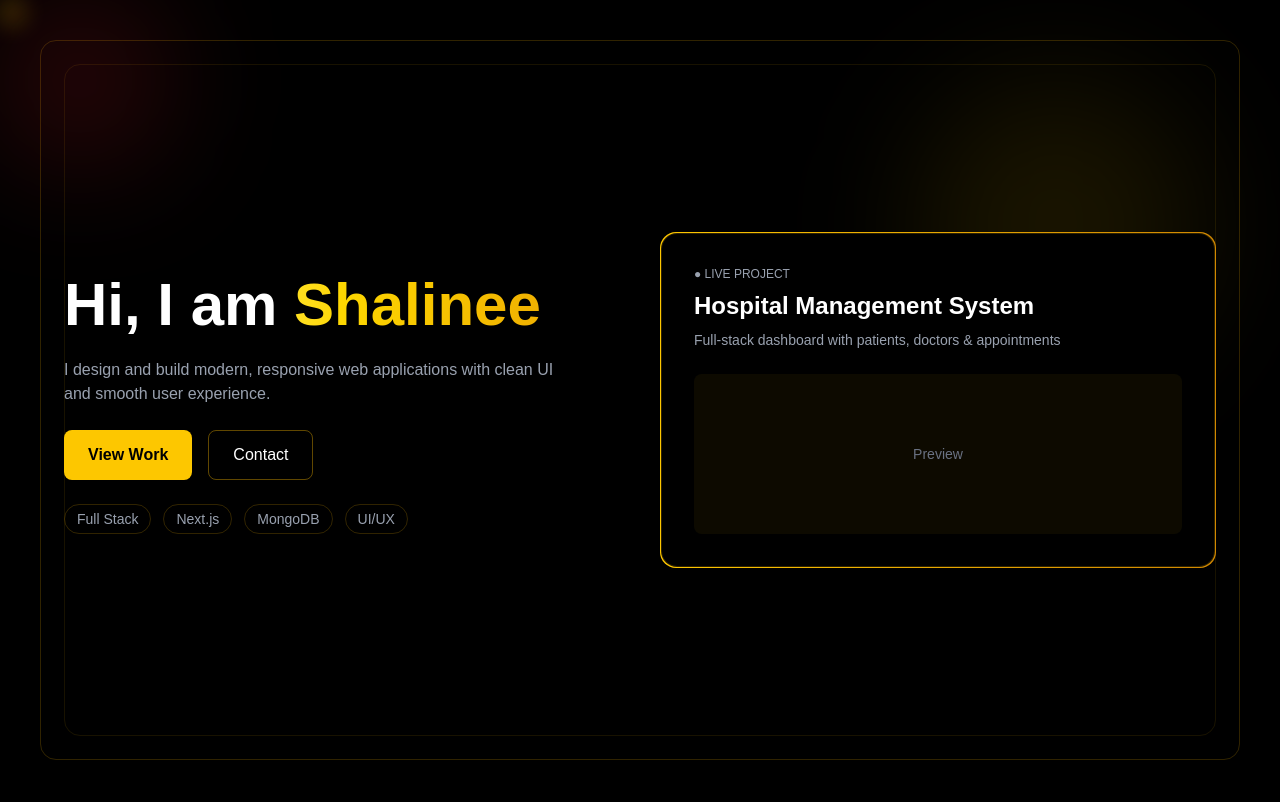
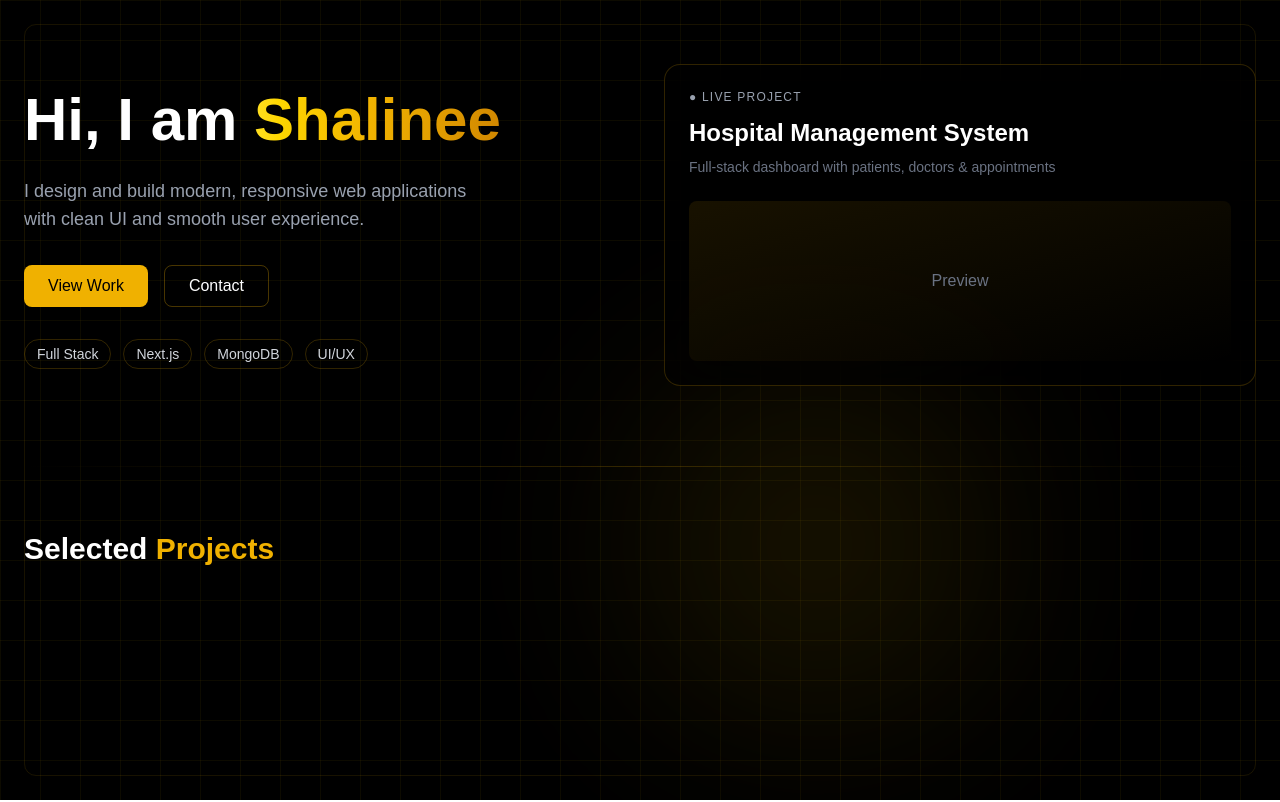
Before and after one commit to Shalineeeweeee/portfolio, a Next.js app: page / in a window 1280 px wide. Shown: the top 802 px of the page. Built offline with nearby package versions, Linux system fonts and the light colour scheme.

Commit message:
updating page

```diff
--- a/app/page.tsx
+++ b/app/page.tsx
@@ -1,25 +1,115 @@
-import Navbar from "./components/Navbar";
-import Hero from "./components/Hero";
-import ProjectsSection from "./components/ProjectsSection";
-import CursorGlow from "./components/CursorGlow";
+"use client";
+
+import { motion } from "framer-motion";
 
 export default function Home() {
   return (
     <div className="relative min-h-screen bg-black text-white overflow-hidden">
 
-      <CursorGlow />
-      <Navbar />
+      {/* 🔥 GRID BACKGROUND */}
+      <div className="absolute inset-0 bg-[linear-gradient(to_right,rgba(255,215,0,0.05)_1px,transparent_1px),linear-gradient(to_bottom,rgba(255,215,0,0.05)_1px,transparent_1px)] bg-[size:40px_40px]" />
 
-      <Hero />
+      {/* 🔥 FRAME */}
+      <div className="absolute inset-0 pointer-events-none">
+        <div className="absolute inset-0 border border-yellow-500/10 rounded-xl m-6"></div>
+      </div>
 
-      {/* PROJECTS */}
-      <div className="px-6 py-20 max-w-6xl mx-auto">
-        <h2 className="text-3xl md:text-4xl font-bold mb-10">
-          Selected{" "}
-          <span className="text-yellow-400">Projects</span>
-        </h2>
+      {/* 🔥 GLOW ORB (FOCAL POINT) */}
+      <div className="absolute top-1/2 right-1/4 w-72 h-72 rounded-full bg-yellow-400/20 blur-[120px] animate-pulse" />
 
-        <ProjectsSection />
+      {/* CONTENT */}
+      <div className="relative z-10 px-6 py-16 max-w-7xl mx-auto">
+
+        <motion.div
+          initial={{ opacity: 0, y: 40 }}
+          animate={{ opacity: 1, y: 0 }}
+          transition={{ duration: 0.8 }}
+          className="grid md:grid-cols-2 gap-12 items-center"
+        >
+
+          {/* LEFT */}
+          <div>
+            <h1 className="text-5xl md:text-6xl font-bold leading-tight">
+              Hi, I am{" "}
+              <span className="bg-gradient-to-r from-yellow-300 via-yellow-500 to-yellow-600 bg-clip-text text-transparent">
+                Shalinee
+              </span>
+            </h1>
+
+            <p className="mt-5 text-gray-400 text-lg max-w-md">
+              I design and build modern, responsive web applications with clean UI and smooth user experience.
+            </p>
+
+            {/* BUTTONS */}
+            <div className="mt-8 flex gap-4">
+
+              <button className="relative px-6 py-2 rounded-lg bg-yellow-500 text-black font-medium overflow-hidden group">
+                <span className="relative z-10">View Work</span>
+                <div className="absolute inset-0 bg-yellow-400 opacity-0 group-hover:opacity-100 blur-lg transition"></div>
+              </button>
+
+              <button className="border border-yellow-500/30 px-6 py-2 rounded-lg hover:bg-yellow-500/10 transition">
+                Contact
+              </button>
+
+            </div>
+
+            {/* SKILLS */}
+            <div className="mt-8 flex flex-wrap gap-3 text-sm text-gray-300">
+              {["Full Stack", "Next.js", "MongoDB", "UI/UX"].map((skill) => (
+                <span
+                  key={skill}
+                  className="px-3 py-1 border border-yellow-500/20 rounded-full hover:border-yellow-500 transition"
+                >
+                  {skill}
+                </span>
+              ))}
+            </div>
+          </div>
+
+          {/* RIGHT CARD */}
+          <motion.div
+            initial={{ opacity: 0, x: 40 }}
+            animate={{ opacity: 1, x: 0 }}
+            transition={{ duration: 0.8 }}
+            className="group relative rounded-2xl border border-yellow-500/20 p-6 bg-black/60 backdrop-blur-xl transition hover:-translate-y-2"
+          >
+
+            {/* glow */}
+            <div className="absolute inset-0 rounded-2xl opacity-0 group-hover:opacity-100 bg-yellow-500/10 blur-xl transition"></div>
+
+            <p className="text-gray-400 text-xs tracking-widest">
+              ● LIVE PROJECT
+            </p>
+
+            <h3 className="mt-3 text-2xl font-semibold">
+              Hospital Management System
+            </h3>
+
+            <p className="mt-2 text-gray-500 text-sm">
+              Full-stack dashboard with patients, doctors & appointments
+            </p>
+
+            {/* preview box */}
+            <div className="mt-6 h-40 rounded-lg bg-gradient-to-br from-yellow-500/10 to-transparent flex items-center justify-center text-gray-500">
+              Preview
+            </div>
+
+          </motion.div>
+
+        </motion.div>
+
+        {/* DIVIDER */}
+        <div className="mt-20 h-px bg-gradient-to-r from-transparent via-yellow-500/20 to-transparent"></div>
+
+        {/* PROJECTS */}
+        <div className="mt-16">
+          <h2 className="text-3xl font-bold">
+            Selected{" "}
+            <span className="text-yellow-500">Projects</span>
+          </h2>
+        </div>
+
       </div>
     </div>
   );
```
